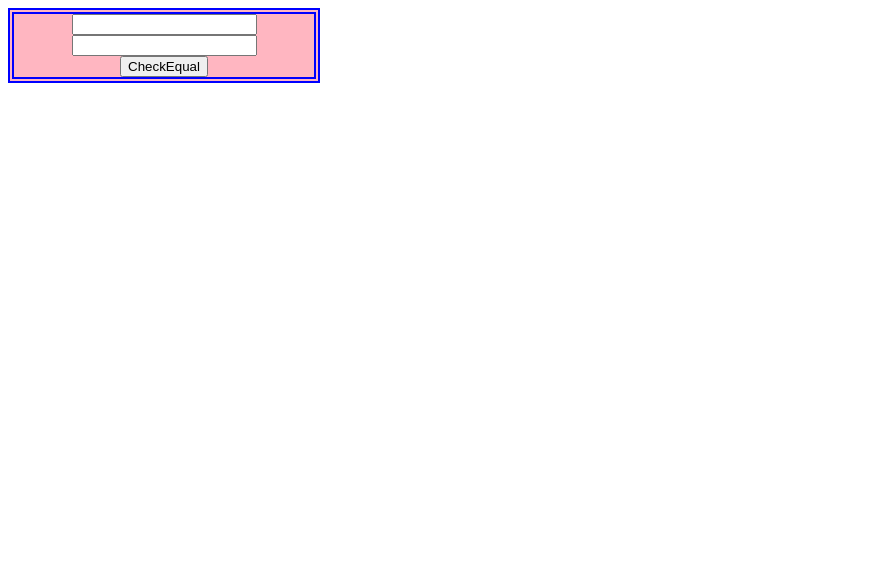
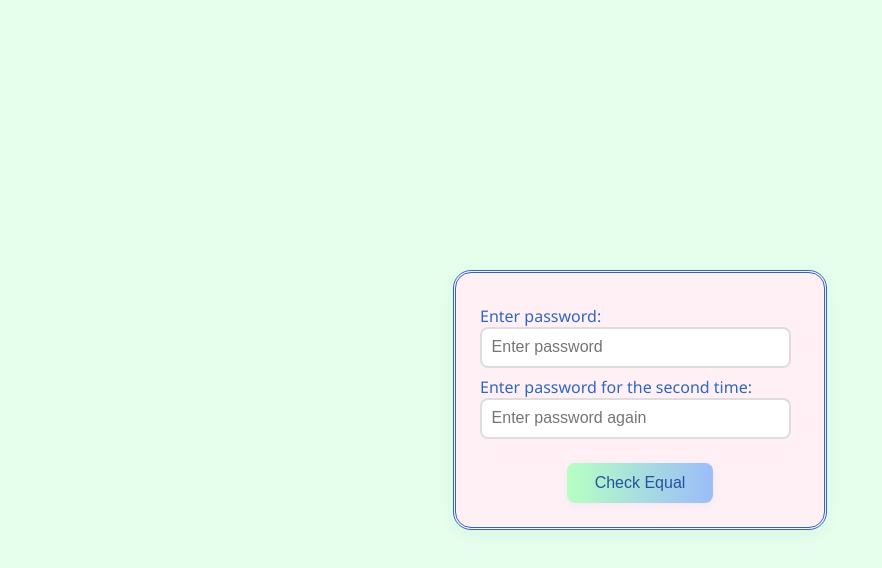
Before and after one commit to Kl4rkx/Javascript_exercises_2_8, a plain HTML site: page js_exercises_3/exercise3/index.html in a window 1280 px wide. Shown: the whole page, without its empty margins (0-882 px from the left). Drawn offline with Linux system fonts and the light colour scheme.

Commit message:
Exercise 3

```diff
--- a/js_exercises_3/exercise3/index.html
+++ b/js_exercises_3/exercise3/index.html
@@ -1,36 +1,89 @@
+<!DOCTYPE html>
 <html>
-
 <head>
     <title>Exercise3</title>
-</head>
     <style>
+        body {
+            background: #e6ffec;
+            font-family: 'Segoe UI', Arial, sans-serif;
+            display: flex;
+            align-items: center;
+            justify-content: center;
+            height: 100vh;
+            margin: 0;
+        }
         form {
-        background: lightpink;
-        color: blue;
-        border: 6px blue double;
-        width: 300;
-        text-align: center;
+            background: #fff0f6;
+            color: #3066be;
+            border: 3px double #3066be;
+            width: 320px;
+            padding: 2rem 1.5rem 1.5rem 1.5rem;
+            border-radius: 18px;
+            box-shadow: 0 4px 16px rgba(48,102,190,0.07);
+            display: flex;
+            flex-direction: column;
+            gap: 1rem;
+            align-items: center;
+        }
+        label {
+            font-size: 1rem;
+            margin-bottom: .3rem;
+        }
+        input[type="text"] {
+            border: 2px solid #ddd;
+            border-radius: 8px;
+            padding: .6rem;
+            width: 90%;
+            font-size: 1rem;
+            margin-bottom: 0.5rem;
+            transition: border-color 0.2s;
+        }
+        input[type="text"]:focus {
+            outline: none;
+            border-color: #3066be;
+            background: #fff8fc;
+        }
+        input[type="button"] {
+            background: linear-gradient(90deg, #b6ffc3, #9bbdf9);
+            color: #22559c;
+            border: none;
+            border-radius: 8px;
+            padding: 0.7rem 1.7rem;
+            font-size: 1rem;
+            cursor: pointer;
+            font-weight: 500;
+            box-shadow: 0 2px 8px rgba(48,102,190,0.06);
+            transition: background 0.18s, color 0.18s;
+        }
+        input[type="button"]:hover {
+            background: linear-gradient(90deg, #fdc4e0, #79a8ee);
+            color: #fff;
         }
     </style>
+</head>
+<body>
     <form>
-    <input type="text" id="password1"><br>
-    <input type="text" id="password2"><br>
-    <input type="button" value="CheckEqual" onclick=CheckEqual()>
-    <br>
+        <div style="width: 100%; text-align: left;">
+            <label for="password1">Enter password:</label><br>
+            <input type="text" id="password1" placeholder="Enter password"><br>
+            <label for="password2">Enter password for the second time:</label><br>
+            <input type="text" id="password2" placeholder="Enter password again"><br>
+        </div>
+        <input type="button" value="Check Equal" onclick="CheckEqual()">
     </form>
     <script>
         function CheckEqual() {
-        let a = document.getElementById("password1");
-        let b = document.getElementById("password2");
-        if (a.isEqualNode(b)) {
+            let a = document.getElementById("password1").value;
+            let b = document.getElementById("password2").value;
+            if (a === "" || b === "") {
+                alert("Please fill both password fields.");
+            }
+            else if (a === b) {
                 alert("The passwords are equal.");
             } else {
                 alert("The passwords are not equal.");
-        };
+            }
         }
     </script>
-
-<body>
 </body>
-
 </html>
```
Lines whose indentation alone changed are shown as unchanged.
